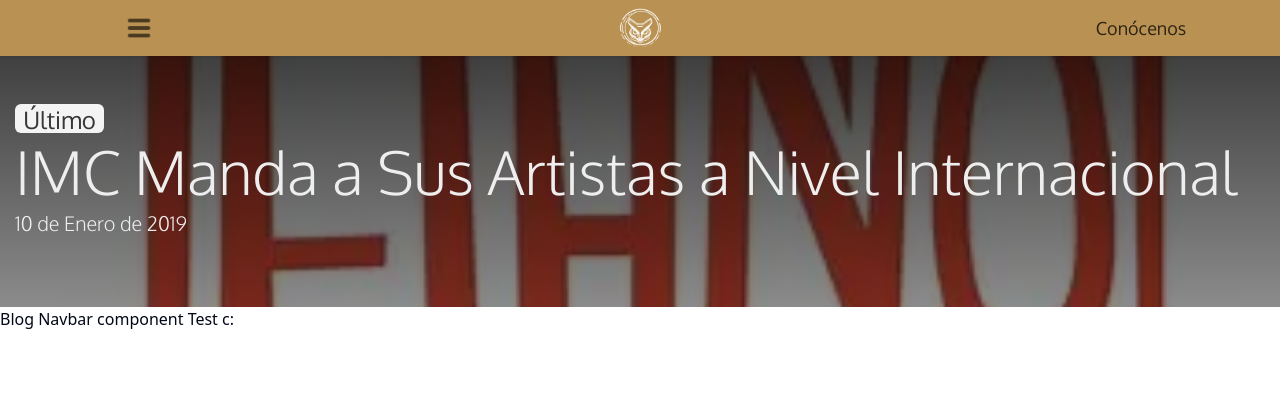
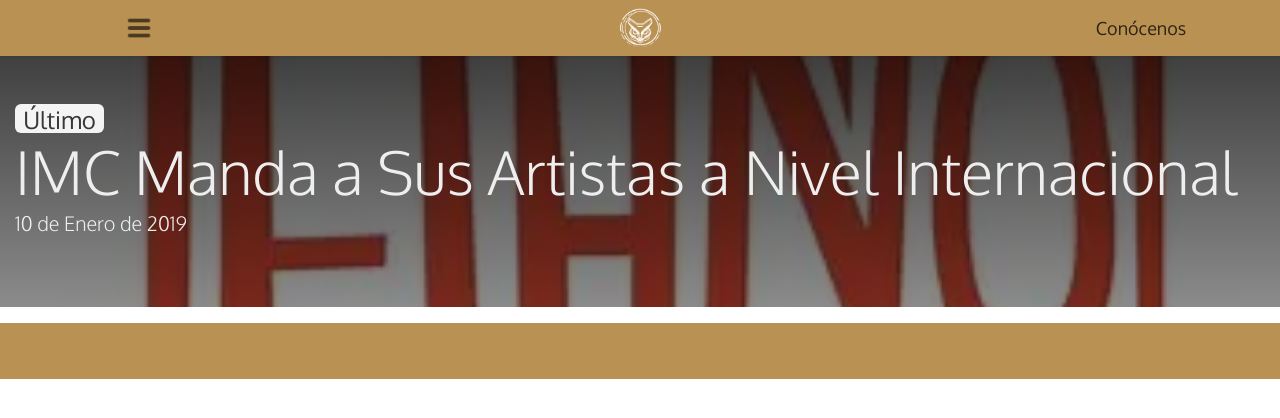
Before and after one commit to saulkurosaki/IZTAC-MUSIC-COMPANY, a Next.js app: page /blog in a window 1280 px wide. Shown: the top 418 px of the page. Built offline with nearby package versions, Linux system fonts and the light colour scheme.

Commit message:
feat(blog/Navbar): implement the component container layout styles

```diff
--- a/components/blog/Navbar.tsx
+++ b/components/blog/Navbar.tsx
@@ -1,5 +1,22 @@
 const Navbar = () => {
-  return <div>Blog Navbar component Test c:</div>;
+  return (
+    <nav className="w-full h-14 mt-4 px-4 py-2 bg-[#B99253]">
+      <div className="container w-[1320px] h-full px-[15px] flex">
+        {/* <div className="w-[66px] h-full flex items-center text-lg text-[#5050507e] oxygen">
+          Logros:
+        </div> */}
+        {/* <div className="w-[66px] h-full flex items-center justify-center text-lg text-[#222222] font-bold oxygen">
+          Todos
+        </div> */}
+        {/* <div className="w-[162px] h-full flex items-center justify-center text-lg text-[#1e1e1e81] font-bold oxygen">
+          Reconocimientos
+        </div> */}
+        {/* <div className="w-[159px] h-full flex items-center justify-center text-lg text-[#1e1e1e81] font-bold oxygen">
+          Metas cumplidas
+        </div> */}
+      </div>
+    </nav>
+  );
 };
 
 export default Navbar;
```
